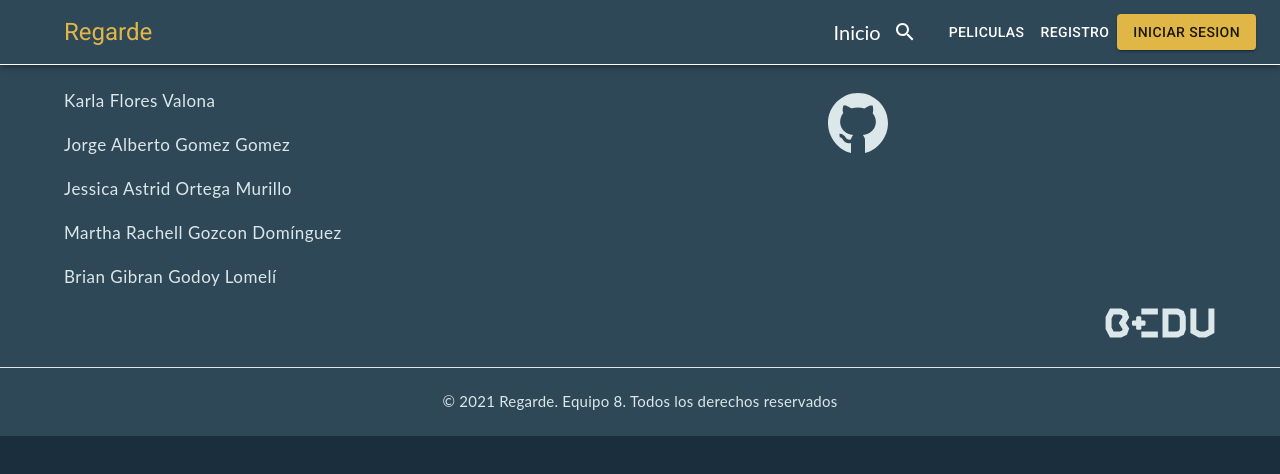
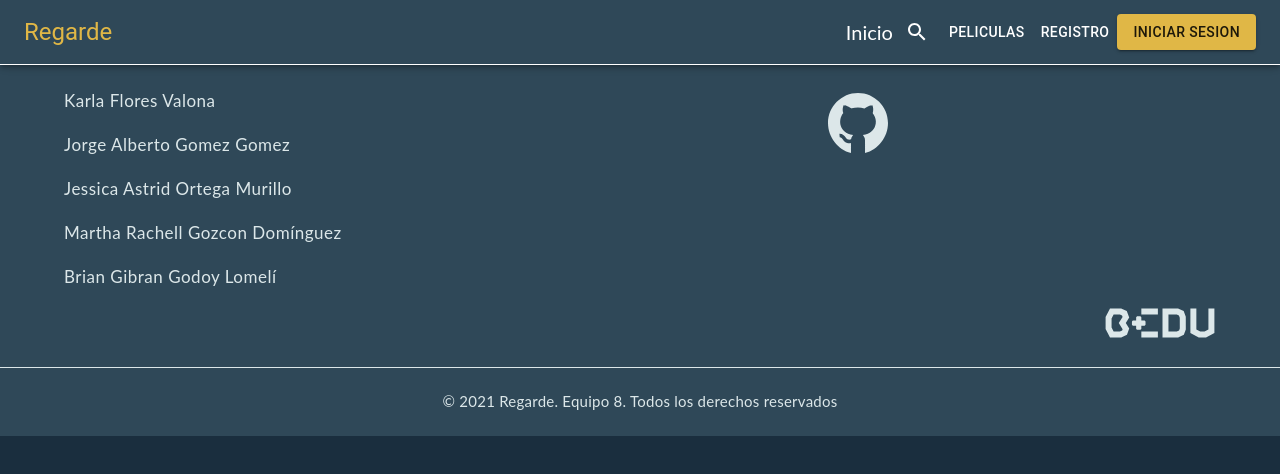
Before and after one commit to GibranGodoy/regardeUI, a React (Create React App) app: page / in a window 1280 px wide. Shown: the top 474 px of the page. Built offline with nearby package versions, Linux system fonts and the light colour scheme.

Commit message:
Header Styles modified

```diff
--- a/public/index.html
+++ b/public/index.html
@@ -22,9 +22,8 @@
       work correctly both with client-side routing and a non-root public URL.
       Learn how to configure a non-root public URL by running `npm run build`.
     -->
-  <link rel="stylesheet" href="https://fonts.googleapis.com/css?family=Roboto:300,400,500,700&display=swap" />
 
-  <title>Reagarde</title>
+  <title>Regarde</title>
 </head>
 
 <body>
--- a/src/components/common/header/Header.js
+++ b/src/components/common/header/Header.js
@@ -1,30 +1,30 @@
 import React from "react";
+import "./header.scss";
 import Toolbar from "@material-ui/core/Toolbar";
 import Button from "@material-ui/core/Button";
 import IconButton from "@material-ui/core/IconButton";
 import Typography from "@material-ui/core/Typography";
-import { makeStyles } from "@material-ui/core/styles";
 import SearchIcon from "@material-ui/icons/Search";
 import Link from "@material-ui/core/Link";
 
-const useStyles = makeStyles((theme) => ({
-  root: {
-    flexGrow: 1,
-    backgroundColor: "#2f4858",
-    color: "white",
-    borderBottom: "1px solid",
-    borderColor: "white",
-  },
-  title: {
-    marginLeft: 40,
-    flexGrow: 1,
-    color: "#e0b746",
-  },
-  linkInicio: {
-    fontFamily: "Lato",
-    fontSize: 20,
-  },
-}));
+// const useStyles = makeStyles((theme) => ({
+//   root: {
+//     flexGrow: 1,
+//     backgroundColor: "#2f4858",
+//     color: "white",
+//     borderBottom: "1px solid",
+//     borderColor: "white",
+//   },
+//   title: {
+//     marginLeft: 40,
+//     flexGrow: 1,
+//     color: "#e0b746",
+//   },
+//   linkInicio: {
+//     fontFamily: "Lato",
+//     fontSize: 20,
+//   },
+// }));
 
 function handleClick(event) {
   event.preventDefault();
@@ -32,16 +32,16 @@ function handleClick(event) {
 }
 
 export default function PageHeader() {
-  const classes = useStyles();
+  // const classes = useStyles();
 
   return (
-    <div className={classes.root}>
-      <Toolbar className={classes.toolbar}>
-        <Typography className={classes.title} variant="h5">
+    <div className="root">
+      <Toolbar className="toolbar">
+        <Typography className="title" variant="h5">
           Regarde
         </Typography>
         <Link
-          className={classes.linkInicio}
+          className="linkInicio"
           color="inherit"
           href="#"
           onClick={handleClick}
@@ -49,17 +49,20 @@ export default function PageHeader() {
           Inicio
         </Link>
 
-        <IconButton aria-label="search" color="inherit">
+        <IconButton
+          className="searchButtom"
+          aria-label="search"
+          color="inherit"
+        >
           <SearchIcon />
         </IconButton>
-        <IconButton
-          aria-label="display more actions"
-          edge="end"
-          color="inherit"
-        ></IconButton>
-        <Button color="inherit">Peliculas</Button>
-        <Button color="inherit">Registro</Button>
-        <Button variant="contained" color="primary">
+        <Button className="peliculas" color="inherit">
+          Peliculas
+        </Button>
+        <Button className="registro" color="inherit">
+          Registro
+        </Button>
+        <Button className="login" variant="contained" color="primary">
           Iniciar Sesion
         </Button>
       </Toolbar>
--- /dev/null
+++ b/src/components/common/header/header.scss
@@ -0,0 +1,20 @@
+@import '../../../css/index.scss';
+
+.root {
+    flex-grow: 1;
+    background-color: $background-bg-800;
+    color: white;
+    border-bottom: white 1px solid;
+  }
+  .title {
+    flex-grow: 1;
+    color: $accents-accent-200;
+  }
+  .linkInicio {
+    font-family: "Lato";
+    font-size: 20px;
+  }
+
+  .peliculas .registro .login {
+    font-family: "Lato";
+  }
```
